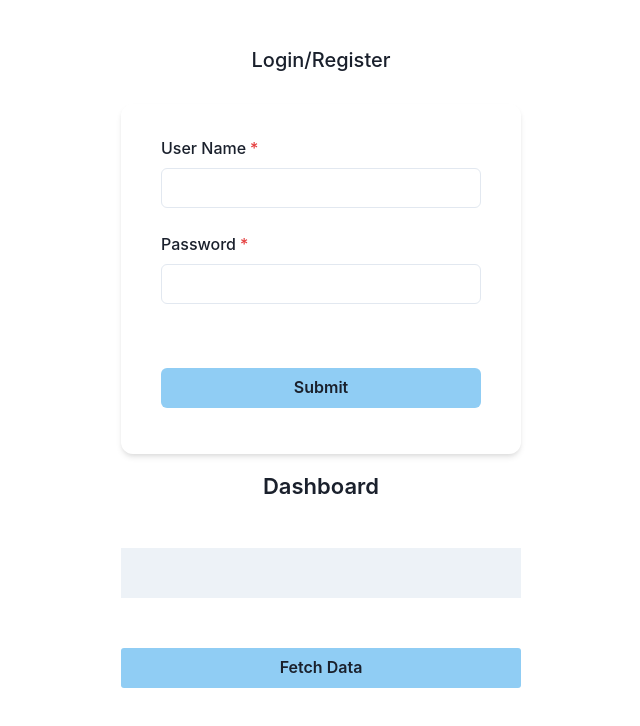
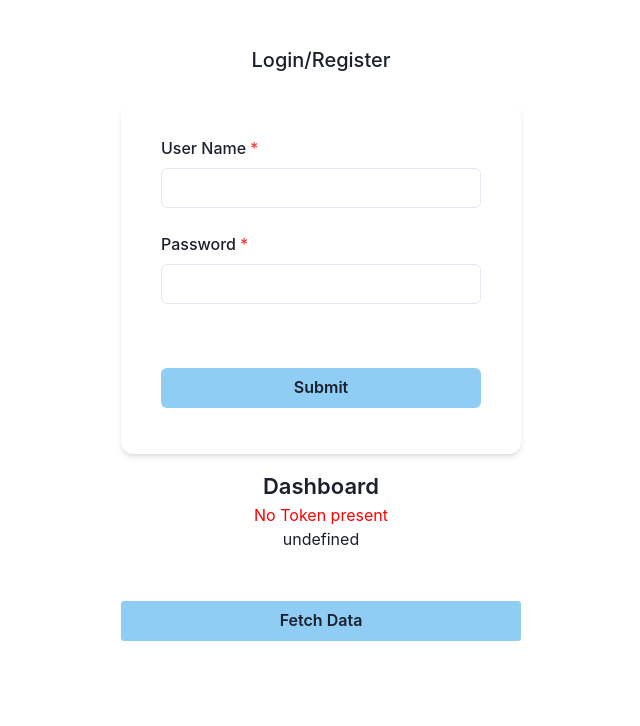
Before and after one commit to syedalirazazaidi/reacts-plays, a React (Vite) app in the folder dashboard/frontend/: page / in a window 1280 px wide. Shown: the top 726 px of the page, without its empty margins (319-959 px from the left). Built offline with nearby package versions, Linux system fonts and the light colour scheme.

Commit message:
get users from node

```diff
--- a/dashboard/frontend/src/pages/getData.tsx
+++ b/dashboard/frontend/src/pages/getData.tsx
@@ -16,7 +16,7 @@ function GetData() {
   }, [stateToken]);
   const fetchData = () => {
     const dat = `Bearer ${stateToken.token}`;
-    console.log(dat, "TOHEAER");
+
     const headers = {
       Authorization: dat,
     };
@@ -32,13 +32,22 @@ function GetData() {
       <Text fontWeight={600} fontSize="22px">
         Dashboard
       </Text>
-      {stateToken && <Text color="green"> Token Present</Text>}
+      {stateToken ? (
+        <Text color="green"> Token Present</Text>
+      ) : (
+        <Text color="red">No Token present</Text>
+      )}
 
-      <Container marginTop="45px" bg="gray.100" w="400px" h="50px">
-        {/* {stateToken && <Text textAlign="left"> {stateToken.token}</Text>} */}
+      {stateToken ? (
+        <Container marginTop="45px" bg="gray.100" w="400px" h="50px">
+          {/* {stateToken && <Text textAlign="left"> {stateToken.token}</Text>} */}
 
-        {data?.msg}
-      </Container>
+          {data?.msg}
+          {data?.secret}
+        </Container>
+      ) : (
+        <Text>undefined</Text>
+      )}
       <VStack mt="50px">
         <Button w="400px" borderRadius="3px" bg="blue.200" onClick={fetchData}>
           Fetch Data
--- a/dashboard/frontend/src/pages/signup.tsx
+++ b/dashboard/frontend/src/pages/signup.tsx
@@ -49,7 +49,7 @@ function SignUp() {
         console.error("Error submitting form:", error);
       });
   };
-  console.log(token, "??");
+  console.log(login, "login");
 
   return (
     <Container
```
Also changed, not shown: 2 other files (tests, documents, lock files or other folders).
